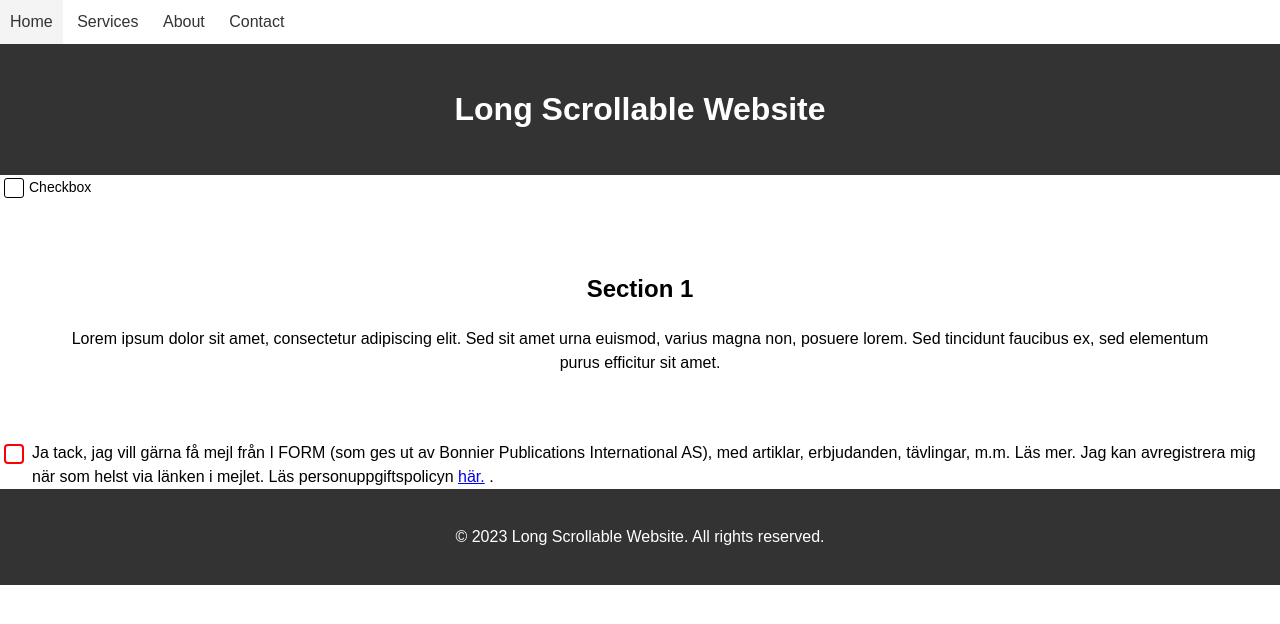
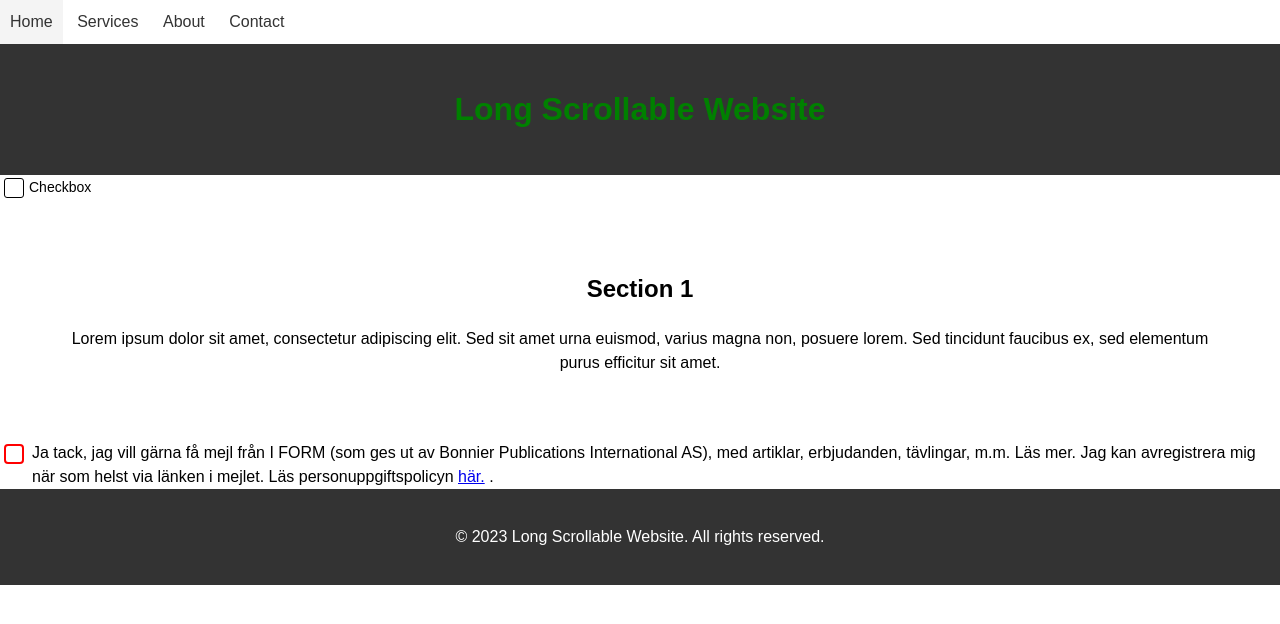
Before and after one commit to shubhamm0707/samplealways, a plain HTML site: page index.html in a window 1280 px wide. Drawn offline with Linux system fonts and the light colour scheme.

Commit message:
commit link

```diff
--- /dev/null
+++ b/first.css
@@ -0,0 +1,6 @@
+header {
+    background-color: #333;
+    color: green;
+    padding: 20px;
+    text-align: center;
+  }
--- a/index.html
+++ b/index.html
@@ -121,6 +121,7 @@
       document.cookie = "firstName=abc";
     </script>
     <title>Long Scrollable Website</title>
+    <link rel="stylesheet" type="text/css" href="first.css">
     <style>
       body {
         margin: 0;
@@ -150,12 +151,7 @@
     margin-right: 0.5rem;
 }
 
-      header {
-        background-color: #333;
-        color: #fff;
-        padding: 20px;
-        text-align: center;
-      }
+
 
       section {
         padding: 50px;
```
